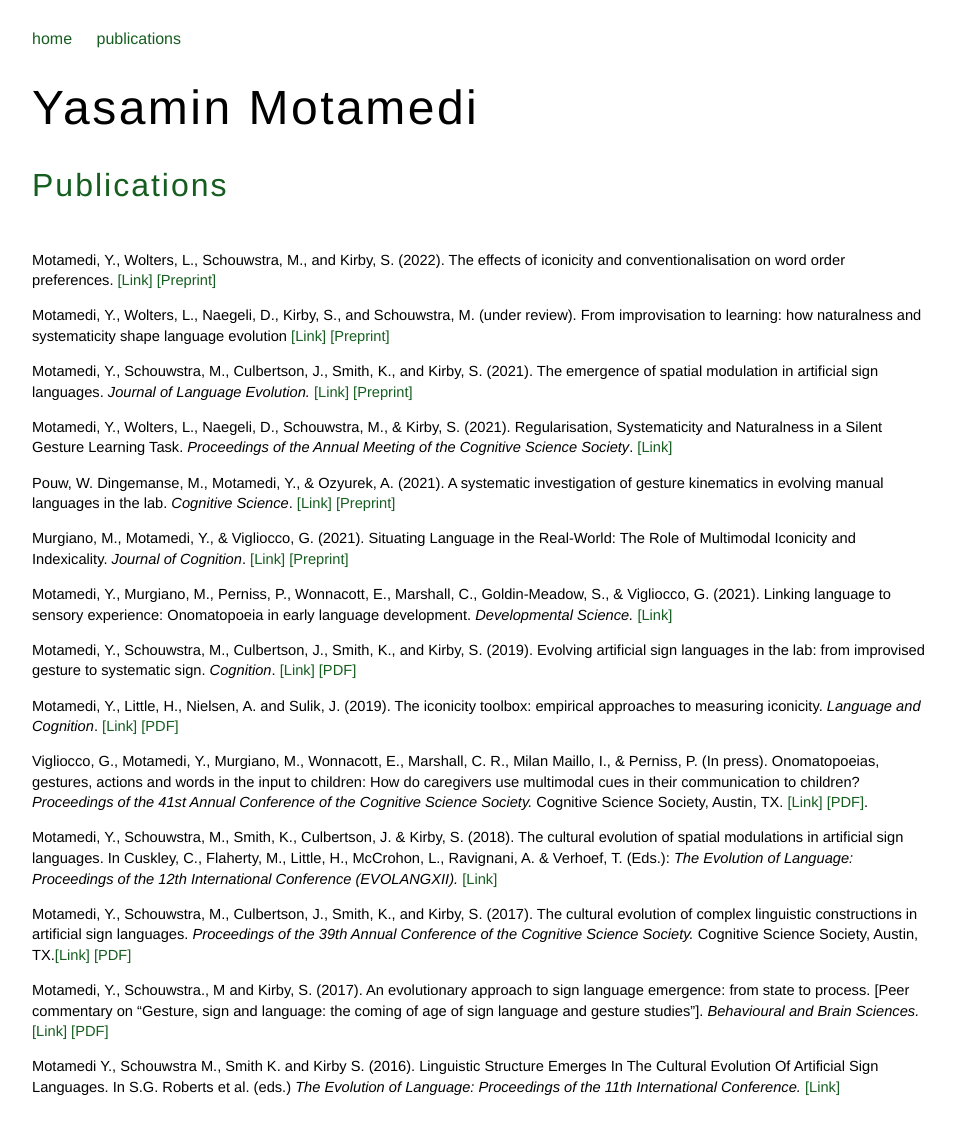
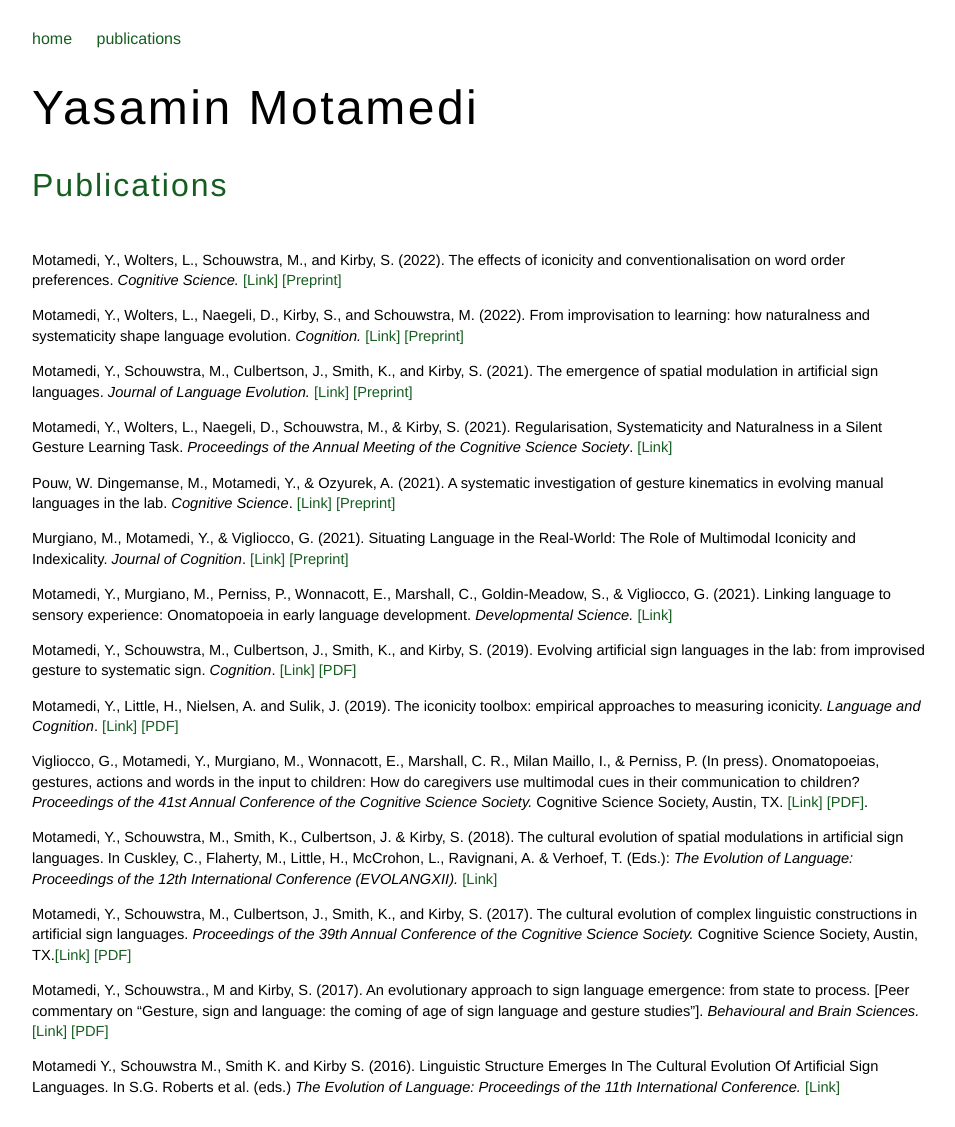
Before and after one commit to ymotamedi/ymotamedi.github.io, a Jekyll site: the page built from publications.html, in a window 1280 px wide. Shown: the whole page, without its empty margins (160-1115 px from the left). Built offline with Jekyll 4.4.1, drawn with Linux system fonts in a browser that asks for light colours.

Commit message:
add journal titles

```diff
--- a/publications.html
+++ b/publications.html
@@ -5,12 +5,12 @@ title: Publications
 <h2>Publications </h2>
 
 <p>Motamedi, Y., Wolters, L., Schouwstra, M., and Kirby, S. (2022).
-  The effects of iconicity and conventionalisation on word order preferences.
+  The effects of iconicity and conventionalisation on word order preferences.<i> Cognitive Science. </i>
   <a href ='https://onlinelibrary.wiley.com/doi/10.1111/cogs.13203' target='blank'>[Link]</a>
   <a href="https://psyarxiv.com/u5amg" target='blank'> [Preprint]</a></p>
 
-<p>Motamedi, Y., Wolters, L., Naegeli, D., Kirby, S., and Schouwstra, M. (under review).
-From improvisation to learning: how naturalness and systematicity shape language evolution
+<p>Motamedi, Y., Wolters, L., Naegeli, D., Kirby, S., and Schouwstra, M. (2022).
+From improvisation to learning: how naturalness and systematicity shape language evolution. <i> Cognition. </i>
   <a href ="https://www.sciencedirect.com/science/article/pii/S0010027722001949" target = 'blank'>[Link]</a>
   <a href="https://psyarxiv.com/7ed89/" target='blank'> [Preprint]</a></p>
 
```
